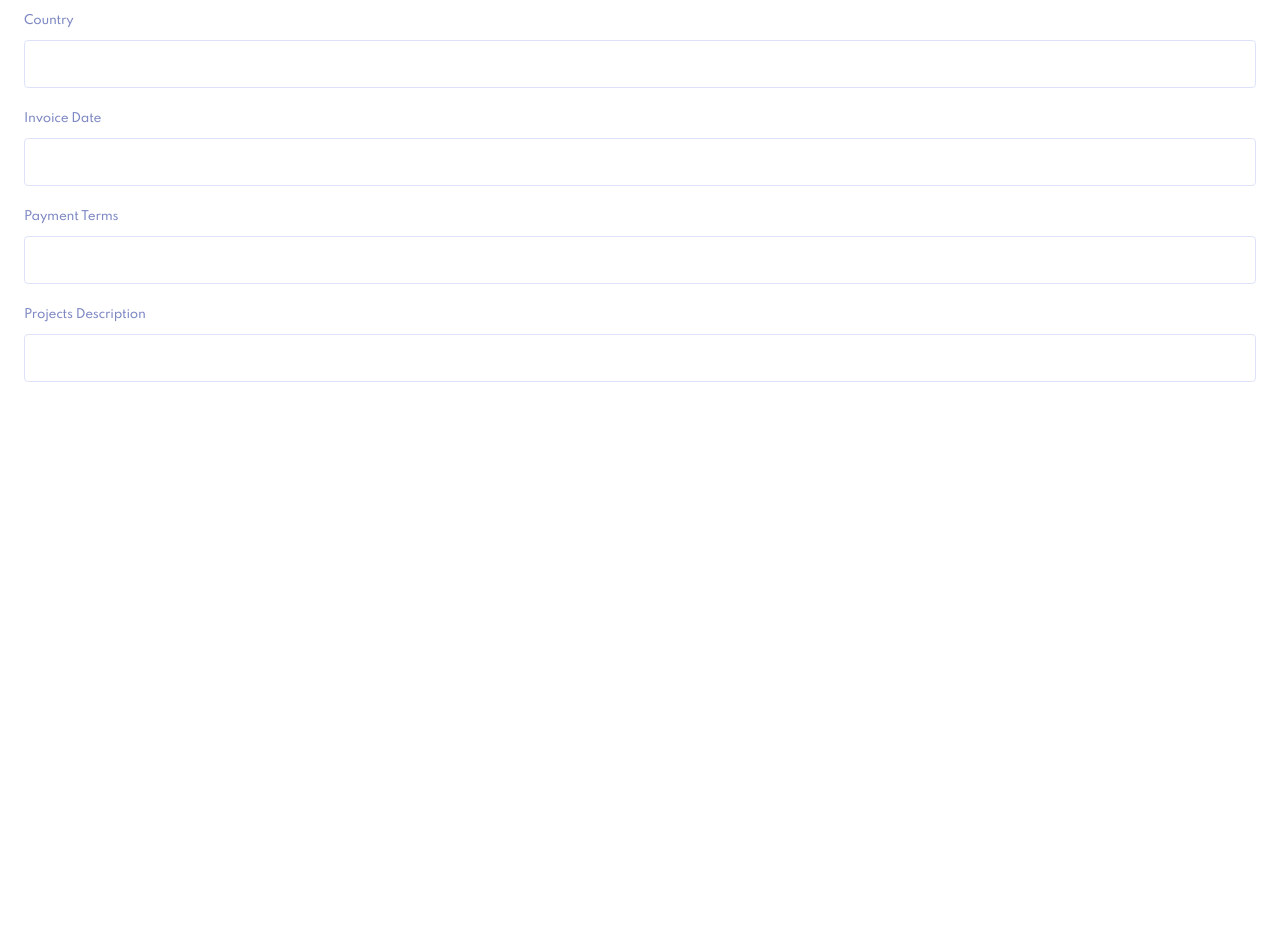
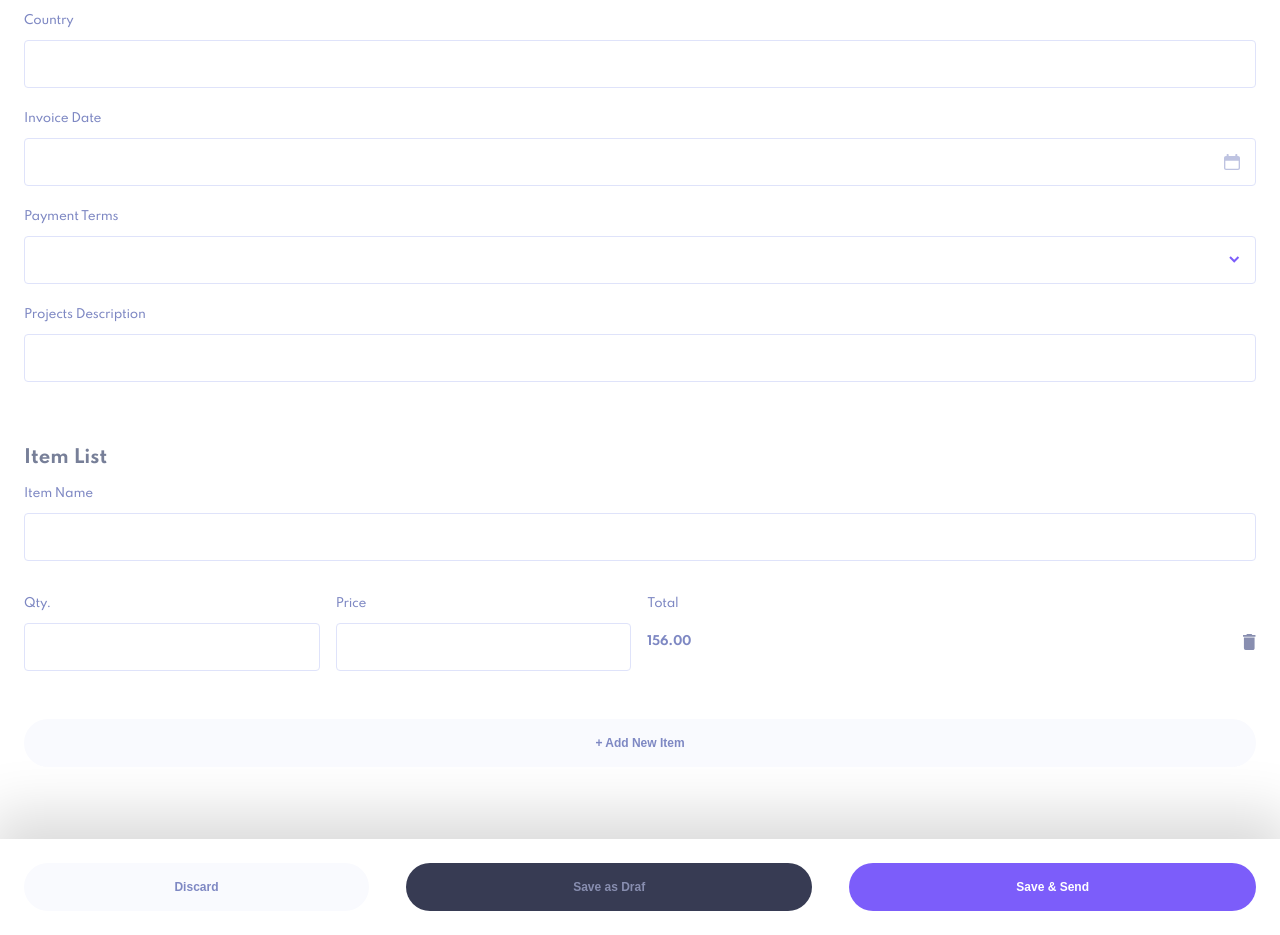
Before and after one commit to andresebb/theinvoiceapp, a React (Create React App) app: page / in a window 1280 px wide. Shown: the part 1020-1955 px from the top of the page. Before the commit the page ends 1450 px from the top, so only its background shows below. Built offline with nearby package versions, Linux system fonts and the light colour scheme.

Commit message:
finishing new invoice

```diff
--- a/src/assets/styles/index.css
+++ b/src/assets/styles/index.css
@@ -20,3 +20,13 @@ body {
   -moz-osx-font-smoothing: grayscale;
   margin: 0;
 }
+
+.btn {
+  height: 48px;
+  font-size: 12px;
+  font-weight: bold;
+  border: none;
+  color: #7e88c3;
+  border-radius: 24px;
+  background: #f9fafe;
+}
--- a/src/assets/styles/newInvocie.css
+++ b/src/assets/styles/newInvocie.css
@@ -14,6 +14,13 @@
 .info-text {
   font-size: 12px;
   letter-spacing: -0.25px;
+  color: #7e88c3;
+}
+
+.info-text-bold {
+  font-size: 12px;
+  letter-spacing: -0.25px;
+  font-weight: bold;
   color: #7e88c3;
 }
 
@@ -51,3 +58,67 @@
   width: 100%;
   box-sizing: border-box;
 }
+
+.item-list {
+  margin-bottom: 48px;
+}
+
+.item-list h3 {
+  margin-top: 66px;
+  font-size: 18px;
+  font-weight: bold;
+  color: #777f98;
+}
+
+.input-img {
+  position: relative;
+  display: flex;
+  align-items: center;
+}
+
+.input-img img {
+  position: absolute;
+  right: 16px;
+}
+
+.cost {
+  display: grid;
+  grid-template-columns: 24% 24% 1fr;
+  grid-gap: 16px;
+}
+
+.total-continer {
+  display: flex;
+  align-items: center;
+  justify-content: space-between;
+}
+
+.btn-large {
+  width: 100%;
+  height: 48px;
+  border-radius: 24px;
+  border: none;
+  background: #f9fafe;
+  font-size: 12px;
+  font-weight: bold;
+  color: #7e88c3;
+  margin-bottom: 48px;
+}
+
+.option {
+  display: grid;
+  grid-template-columns: 28% 33% 33%;
+  grid-gap: 3%;
+  padding: 24px;
+  box-shadow: 0px -16px 56px 10px #dbdbdb;
+}
+
+.btn.black {
+  background: #373b53;
+  color: #888eb0;
+}
+
+.btn.morado {
+  background: #7c5dfa;
+  color: white;
+}
--- a/src/components/NewInvoice.js
+++ b/src/components/NewInvoice.js
@@ -1,8 +1,12 @@
 import React from "react";
 import "../assets/styles/newInvocie.css";
+import Calendar from "../assets/images/icon-calendar.svg";
+import ArrowDown from "../assets/images/icon-arrow-down.svg";
+import DeleteIcon from "../assets/images/icon-delete.svg";
 
 const NewInvoice = () => {
   return (
+    <>
       <div className="new-invoice">
         <h2 className="title">New Invoice</h2>
         <div className="bill-from">
@@ -56,18 +60,57 @@ const NewInvoice = () => {
           </div>
           <div className="block">
             <p className="info-text">Invoice Date</p>
+            <div className="input-img">
               <input className="full-input" type="text" />
+              <img src={Calendar} alt="" />
+            </div>
           </div>
           <div className="block">
             <p className="info-text">Payment Terms</p>
+            <div className="input-img">
               <input className="full-input" type="text" />
+              <img src={ArrowDown} alt="" />
+            </div>
           </div>
           <div className="block">
             <p className="info-text">Projects Description</p>
             <input className="full-input" type="text" />
           </div>
         </div>
+        <div className="item-list">
+          <h3>Item List</h3>
+          <div className="block">
+            <p className="info-text">Item Name</p>
+            <input className="full-input" type="text" />
           </div>
+          <div className="cost ">
+            <div>
+              <p className="info-text">Qty.</p>
+              <input className="full-input" type="text" />
+            </div>
+            <div>
+              <p className="info-text">Price</p>
+              <input className="full-input" type="text" />
+            </div>
+            <div>
+              <div>
+                <p className="info-text">Total</p>
+              </div>
+              <div className="total-continer">
+                <p className="info-text-bold">156.00</p>
+                <img src={DeleteIcon} alt="" />
+              </div>
+            </div>
+          </div>
+        </div>
+        <button className="btn-large">+ Add New Item</button>
+      </div>
+      <div className="option">
+        <button className="btn">Discard</button>
+        <button className="btn black">Save as Draf</button>
+        <button className="btn morado">Save & Send</button>
+      </div>
+    </>
   );
 };
 
```
Lines whose indentation alone changed are shown as unchanged.
